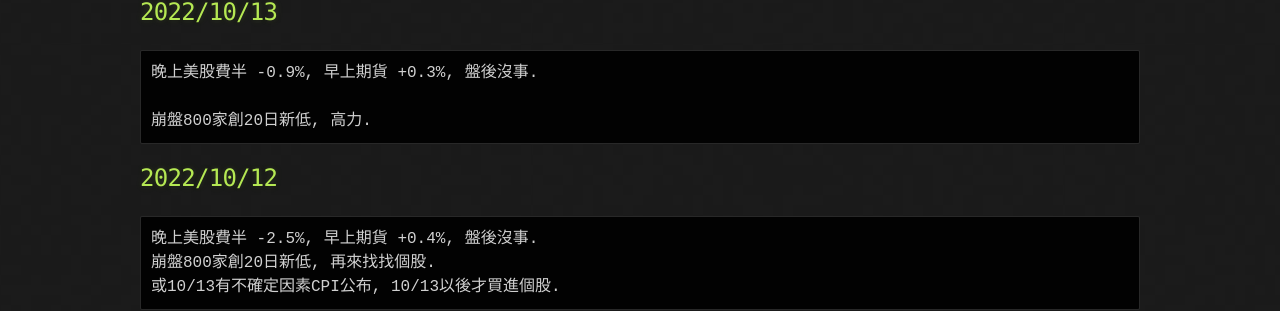
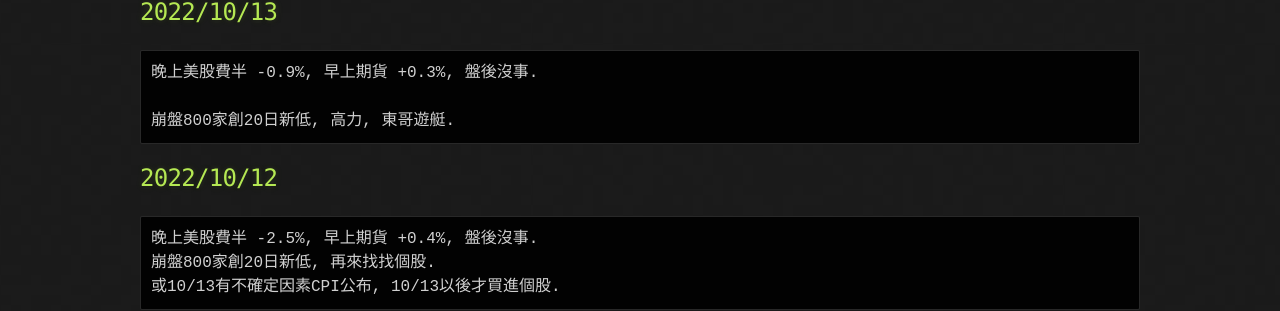
Before and after one commit to lepg5487/Stock_God, a Jekyll site: the page built from index.md, in a window 1280 px wide and 900 px high. Shown: the part 488-799 px from the top of the window. Built offline with Jekyll 4.4.1, drawn with Linux system fonts in a browser that asks for light colours; our own code applies the rules of GitHub Pages for plain Markdown files.

Commit message:
Update index.md

````diff
--- a/index.md
+++ b/index.md
@@ -16,7 +16,7 @@ layout: testlayouts
 ```
 晚上美股費半 -0.9%, 早上期貨 +0.3%, 盤後沒事.
 
-崩盤800家創20日新低, 高力.
+崩盤800家創20日新低, 高力, 東哥遊艇.
 ```
 
 ## 2022/10/12
````
